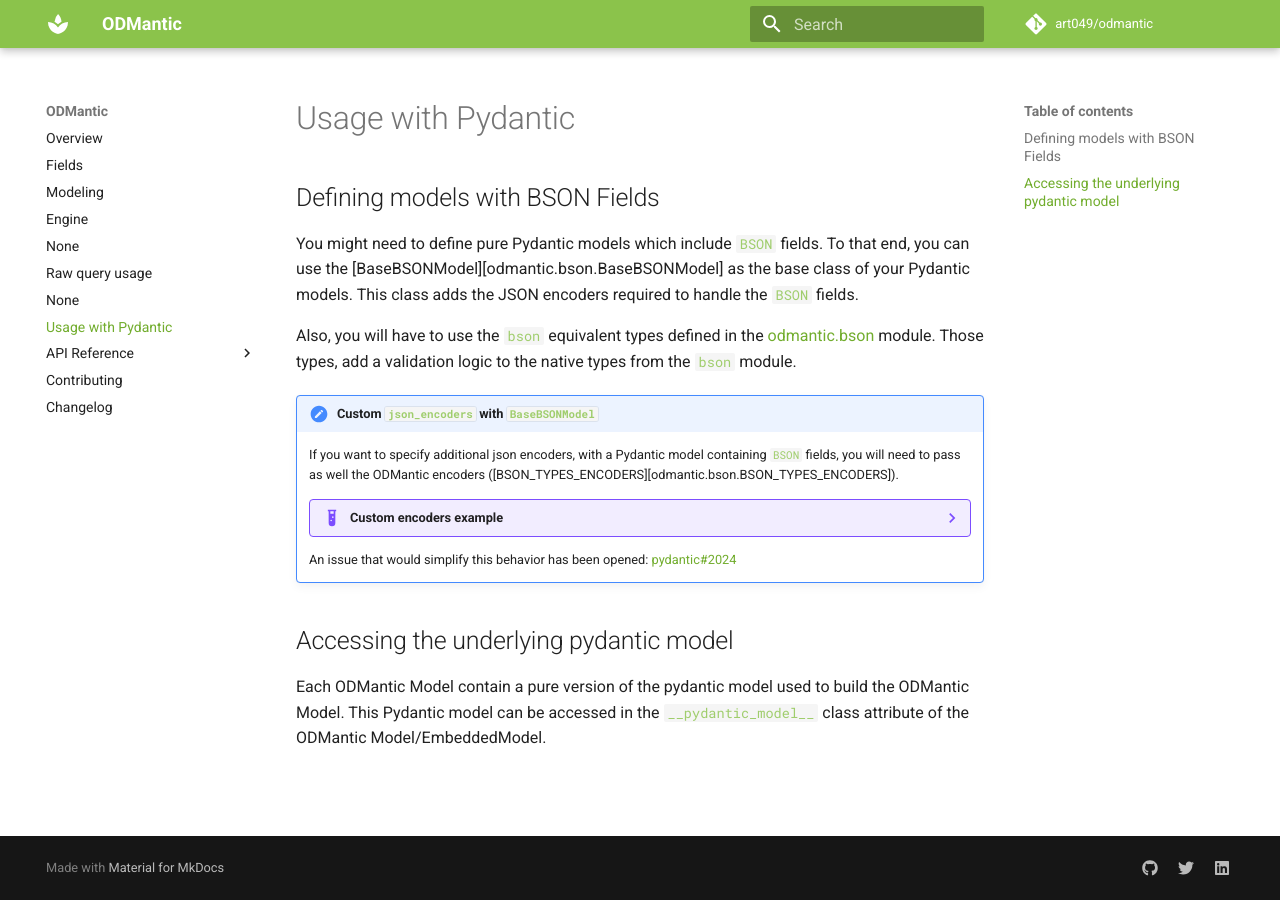
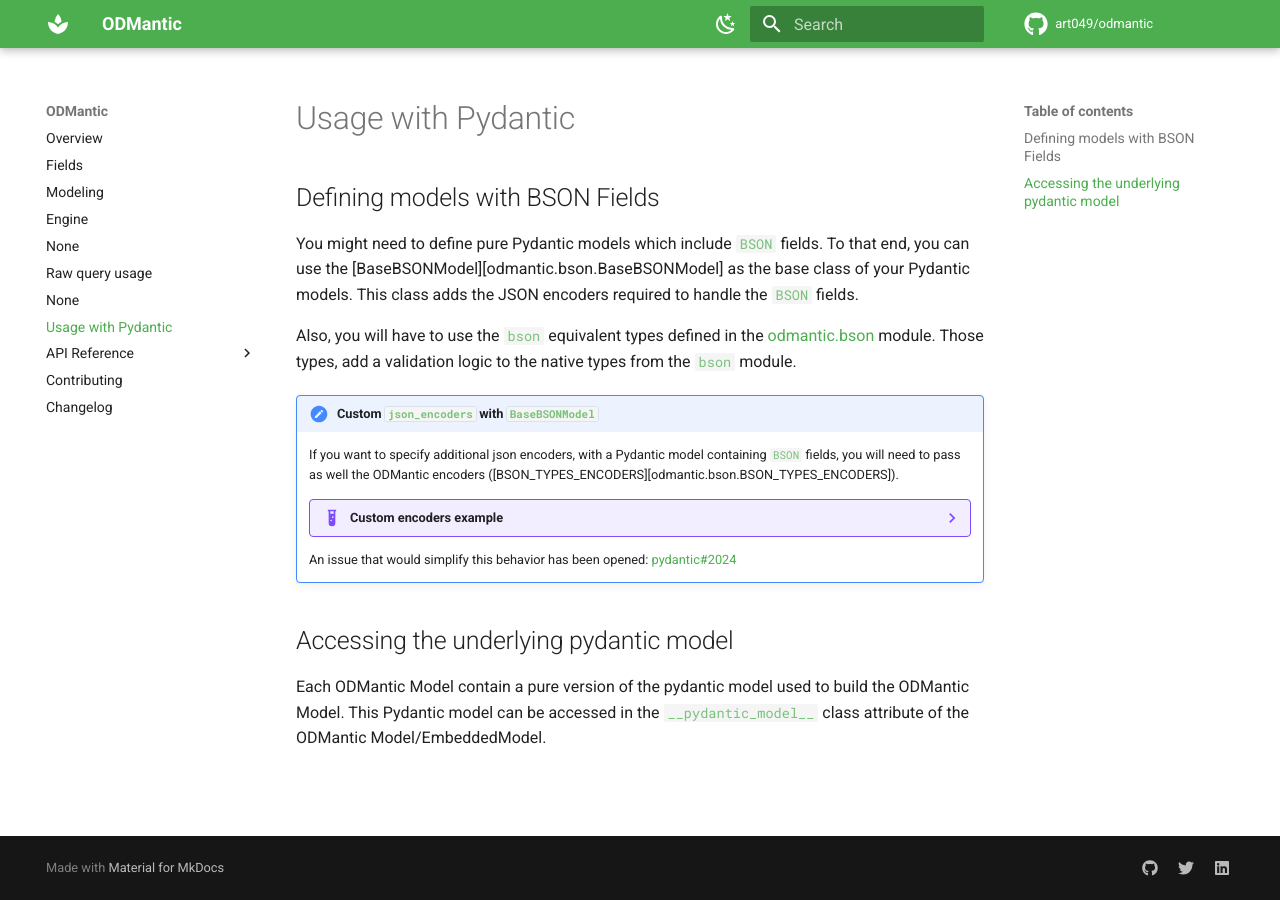
Before and after one commit to art049/odmantic, an MkDocs documentation site: the page built from docs/usage_pydantic.md, in a window 1280 px wide. Built offline with MkDocs 1.6.1 and Material for MkDocs 9.7.7, drawn with Linux system fonts in a browser that asks for light colours; comment, search, counter and statistics services are not loaded.

Commit message:
Improve the documentation style

```diff
--- a/docs/css/extra.css
+++ b/docs/css/extra.css
@@ -1,3 +1,3 @@
 code {
-  --md-code-fg-color: rgba(139, 195, 75, 0.808);
+  --md-code-fg-color: #4cae4fbb;
 }
--- a/mkdocs.yml
+++ b/mkdocs.yml
@@ -9,11 +9,23 @@
 theme:
   name: material
   palette:
-    primary: light green
-    accent: light green
-    scheme: preference
+    - media: "(prefers-color-scheme: light)"
+      scheme: default
+      primary: green
+      accent: green
+      toggle:
+        icon: material/weather-night
+        name: Switch to dark mode
+    - media: "(prefers-color-scheme: dark)"
+      scheme: slate
+      primary: green
+      accent: green
+      toggle:
+        icon: material/weather-sunny
+        name: Switch to light mode
   icon:
     logo: material/spa
+    repo: fontawesome/brands/github
   features:
     - instant
     - content.tabs.link
```
